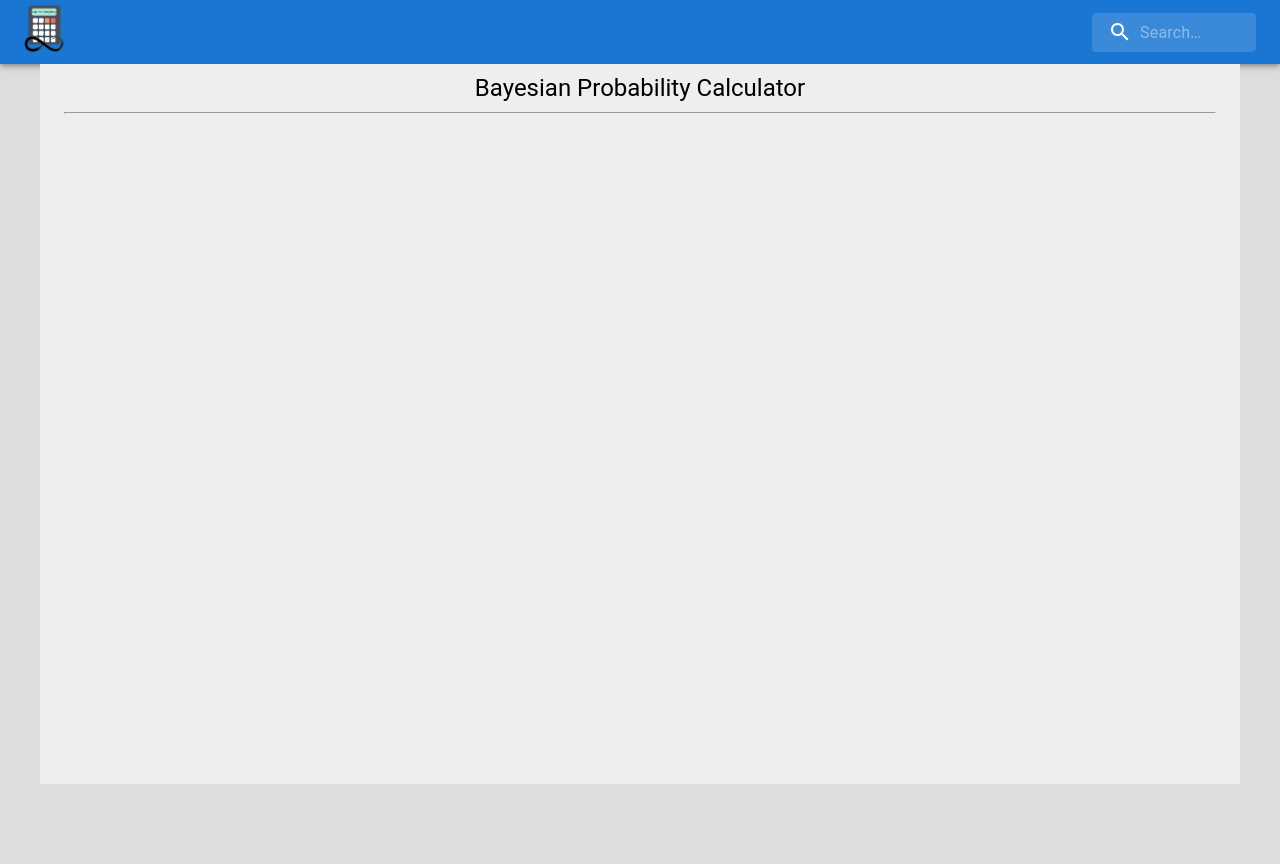
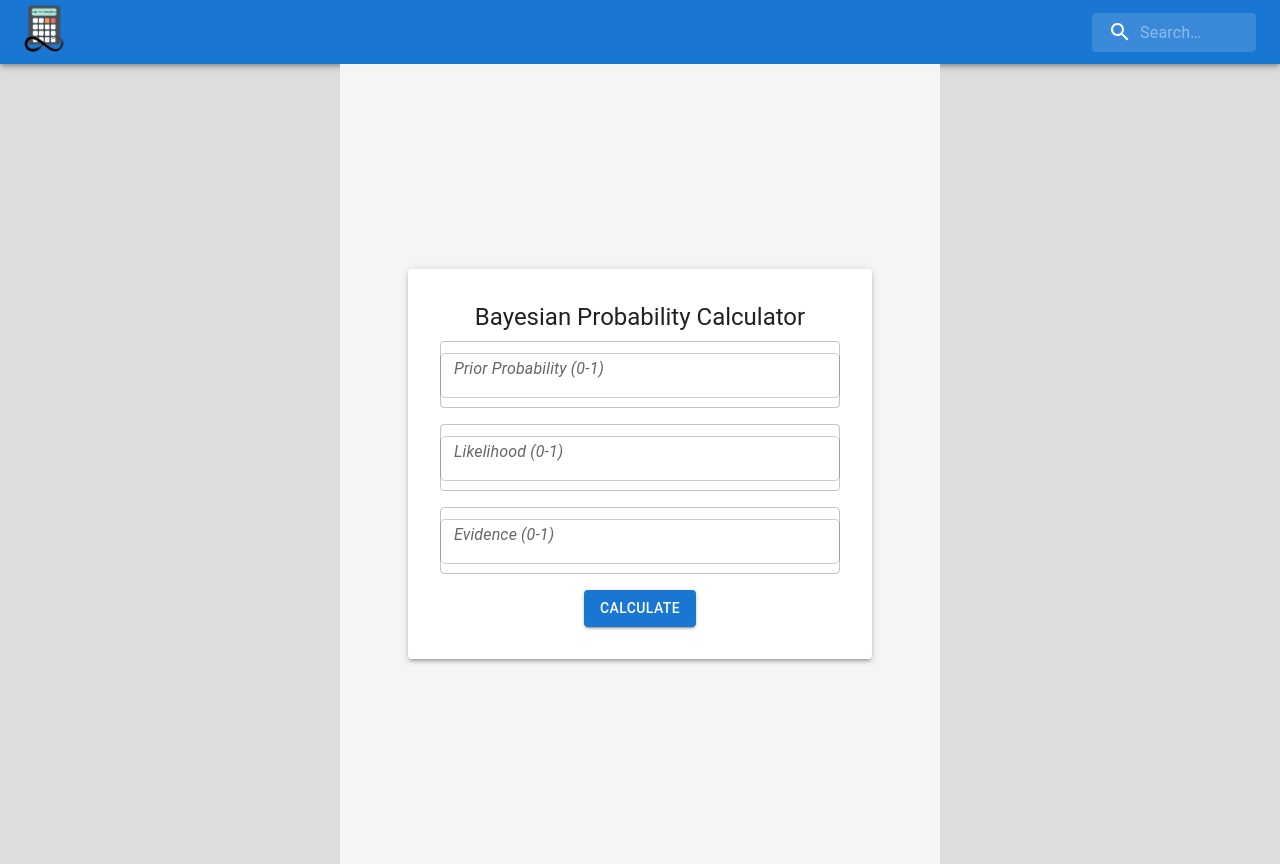
Before and after one commit to SarthakKeshari/calc_for_everything, a React (Create React App) app in the folder calculators/: page /bayesianprobabilitycalculator in a window 1280 px wide. Before the commit the page ends 800 px from the top, so only its background shows below. Built offline with nearby package versions, Linux system fonts and the light colour scheme.

Commit message:
A Bayesian Probability Calculator is a tool that enables users to perform Bayesian probability calculations, a fundamental concept in Bayesian statistics and machine learning

```diff
--- a/calculators/src/mathematical/bayesianProbabilityCalc/MainBayesianProbabilityCalculator.js
+++ b/calculators/src/mathematical/bayesianProbabilityCalc/MainBayesianProbabilityCalculator.js
@@ -1,14 +1,120 @@
-import React from 'react';
-import { Container, Typography } from '@mui/material';
+import React, { useState } from 'react';
+import {
+  Container,
+  Typography,
+  TextField,
+  Button,
+  Grid,
+  Paper,
+  Snackbar,
+} from '@mui/material';
 
-function MainBayesianProbabilityCalculator(){
-    return(
-        <Container maxWidth="lg" sx={{ bgcolor: '#eeeeee', minHeight: '90vh', paddingY:"10" }}>
-            <Typography pt={1} variant='h5' sx = {{textAlign: "center"}}>Bayesian Probability Calculator</Typography>
-            <hr/>
-            <br/>
-        </Container>
-    )
+function MainBayesianProbabilityCalculator() {
+  const [priorProbability, setPriorProbability] = useState('');
+  const [likelihood, setLikelihood] = useState('');
+  const [evidence, setEvidence] = useState('');
+  const [posteriorProbability, setPosteriorProbability] = useState('');
+  const [errorSnackbar, setErrorSnackbar] = useState(false);
+
+  const handleCloseErrorSnackbar = () => {
+    setErrorSnackbar(false);
+  };
+
+  const calculateProbability = () => {
+    const prior = parseFloat(priorProbability);
+    const likelihoodValue = parseFloat(likelihood);
+    const evidenceValue = parseFloat(evidence);
+
+    if (isNaN(prior) || isNaN(likelihoodValue) || isNaN(evidenceValue) ||
+        prior < 0 || prior > 1 || likelihoodValue < 0 || likelihoodValue > 1 ||
+        evidenceValue < 0 || evidenceValue > 1) {
+      setErrorSnackbar(true);
+      setPosteriorProbability('');
+      return;
+    }
+
+    const posterior =
+      (likelihoodValue * prior) / evidenceValue;
+
+    setPosteriorProbability(posterior.toFixed(4));
+  };
+
+  return (
+    <Container
+      maxWidth="sm"
+      sx={{
+        backgroundColor: '#f5f5f5',
+        minHeight: '100vh',
+        display: 'flex',
+        flexDirection: 'column',
+        alignItems: 'center',
+        justifyContent: 'center',
+      }}
+    >
+      <Paper elevation={3} sx={{ padding: 4, textAlign: 'center', maxWidth: '80%', width: 400 }}>
+        <Typography variant="h5" gutterBottom>
+          Bayesian Probability Calculator
+        </Typography>
+        <Grid container spacing={2}>
+          <Grid item xs={12}>
+            <TextField
+              label="Prior Probability (0-1)"
+              variant="outlined"
+              fullWidth
+              type="number"
+              inputProps={{ min: 0, max: 1, step: 0.01 }}
+              value={priorProbability}
+              onChange={(e) => setPriorProbability(e.target.value)}
+            />
+          </Grid>
+          <Grid item xs={12}>
+            <TextField
+              label="Likelihood (0-1)"
+              variant="outlined"
+              fullWidth
+              type="number"
+              inputProps={{ min: 0, max: 1, step: 0.01 }}
+              value={likelihood}
+              onChange={(e) => setLikelihood(e.target.value)}
+            />
+          </Grid>
+          <Grid item xs={12}>
+            <TextField
+              label="Evidence (0-1)"
+              variant="outlined"
+              fullWidth
+              type="number"
+              inputProps={{ min: 0, max: 1, step: 0.01 }}
+              value={evidence}
+              onChange={(e) => setEvidence(e.target.value)}
+            />
+          </Grid>
+          <Grid item xs={12}>
+            <Button
+              variant="contained"
+              color="primary"
+              onClick={calculateProbability}
+            >
+              Calculate
+            </Button>
+          </Grid>
+          {posteriorProbability && (
+            <Grid item xs={12}>
+              <Typography variant="h6" gutterBottom>
+                Posterior Probability: {posteriorProbability}
+              </Typography>
+            </Grid>
+          )}
+        </Grid>
+      </Paper>
+      <Snackbar
+        open={errorSnackbar}
+        autoHideDuration={4000}
+        onClose={handleCloseErrorSnackbar}
+        message="Invalid input. Please enter values between 0 and 1."
+      />
+    </Container>
+  );
 }
 
 export default MainBayesianProbabilityCalculator;
```
